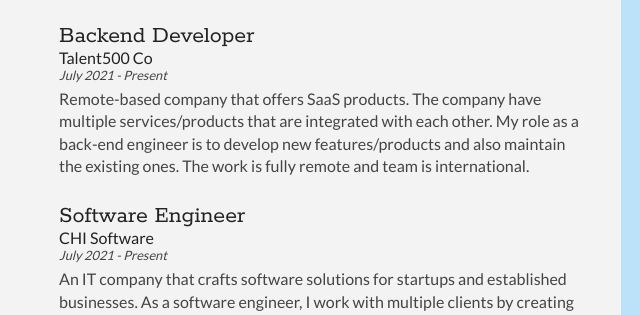
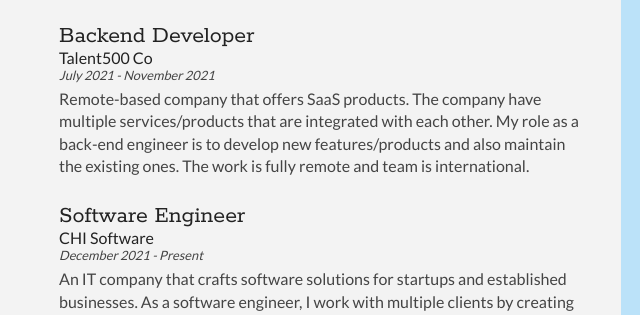
Before and after one commit to elgin9507/personal_website, a plain HTML site: page src/index.html in a window 1280 px wide. Shown: the part 989-1304 px from the top of the page, 419-1059 px from the left. Drawn offline with Linux system fonts and the light colour scheme.

Commit message:
update index.html

```diff
--- a/src/index.html
+++ b/src/index.html
@@ -116,7 +116,7 @@
             <article class="sectionJob">
               <h2>Backend Developer</h2>
               <h3>Talent500 Co</h3>
-              <p class="subDetails">July 2021 - Present</p>
+              <p class="subDetails">July 2021 - November 2021</p>
               <p class="jobDesc">
                 Remote-based company that offers SaaS products. The company have
                 multiple services/products that are integrated with each other.
@@ -129,7 +129,7 @@
             <article class="sectionJob">
               <h2>Software Engineer</h2>
               <h3>CHI Software</h3>
-              <p class="subDetails">July 2021 - Present</p>
+              <p class="subDetails">December 2021 - Present</p>
               <p class="jobDesc">
                 An IT company that crafts software solutions for startups and
                 established businesses. As a software engineer, I work with
```
